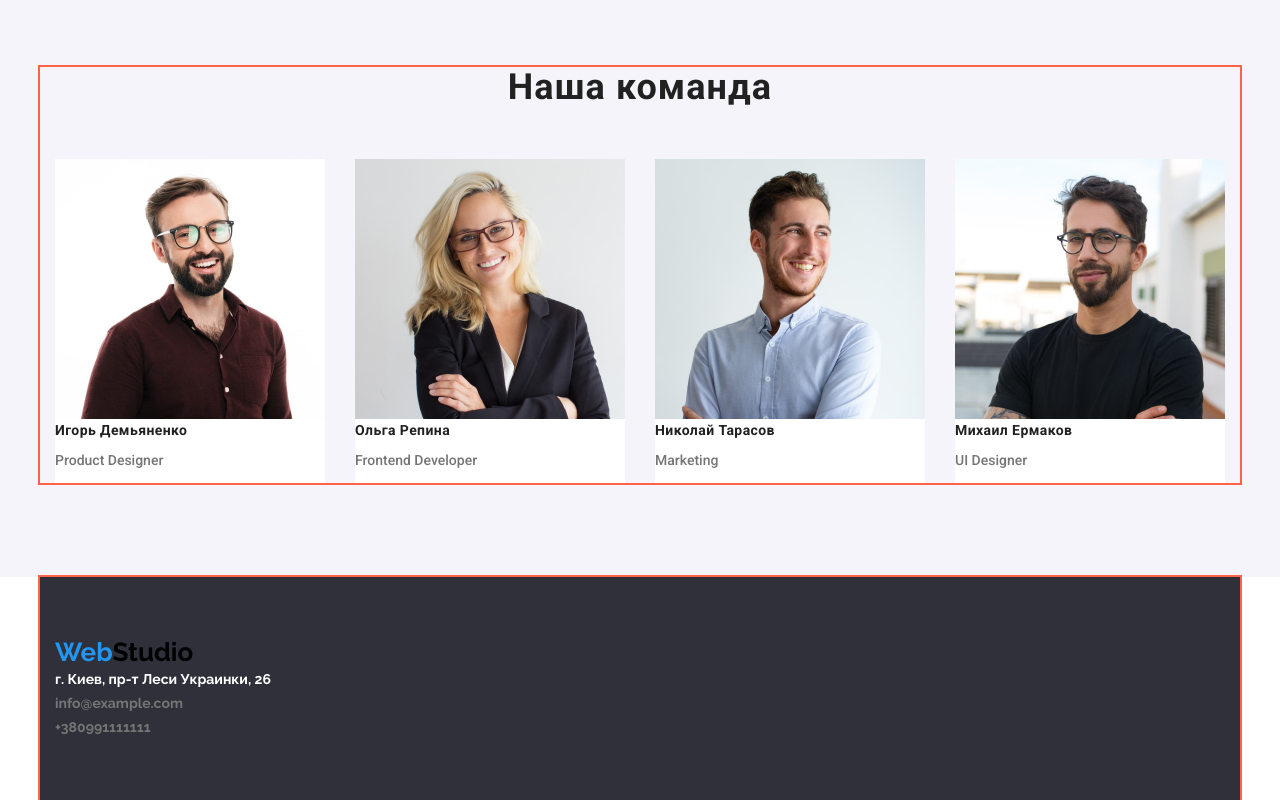
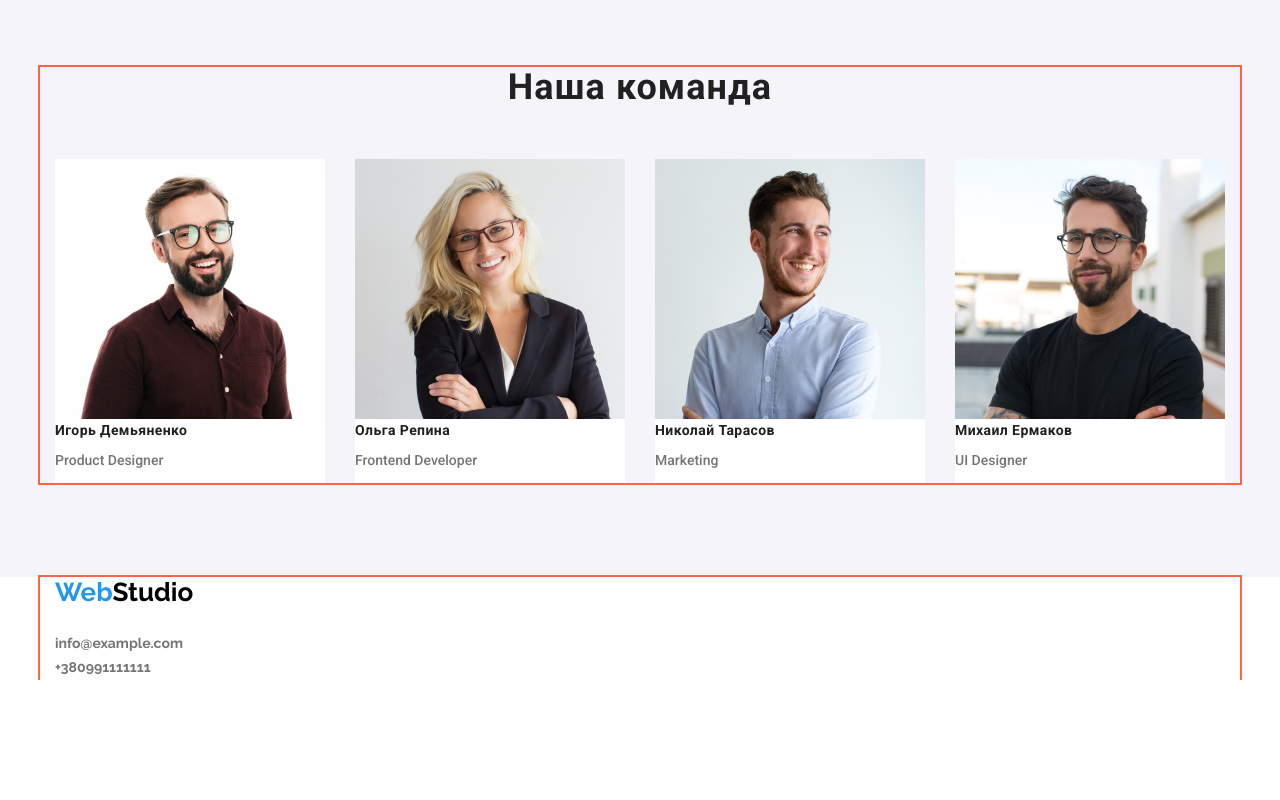
Before and after one commit to AllaKuznetsova/goit-markup-hw-03, a plain HTML site: page index.html in a window 1280 px wide. Shown: the part 1553-2353 px from the top of the page. After the commit the page ends 2233 px from the top, so only its background shows below. Drawn offline with nearby package versions, Linux system fonts and the light colour scheme.

Commit message:
Update styles.css

```diff
--- a/css/styles.css
+++ b/css/styles.css
@@ -290,13 +290,7 @@ margin-left: auto;
     font-style: normal;
 
 }
-.secondary{
-    background-color: #2F303A;
-    padding-top: 60px;
-    padding-bottom: 60px;
 
-
-}
 .footer-address{
 
     font-weight: 400;
@@ -305,3 +299,6 @@ margin-left: auto;
     color: var(--second-accent-color);
     font-style: normal;
 }
+.section-third{
+    background-color: #2F303A;
+}
```
